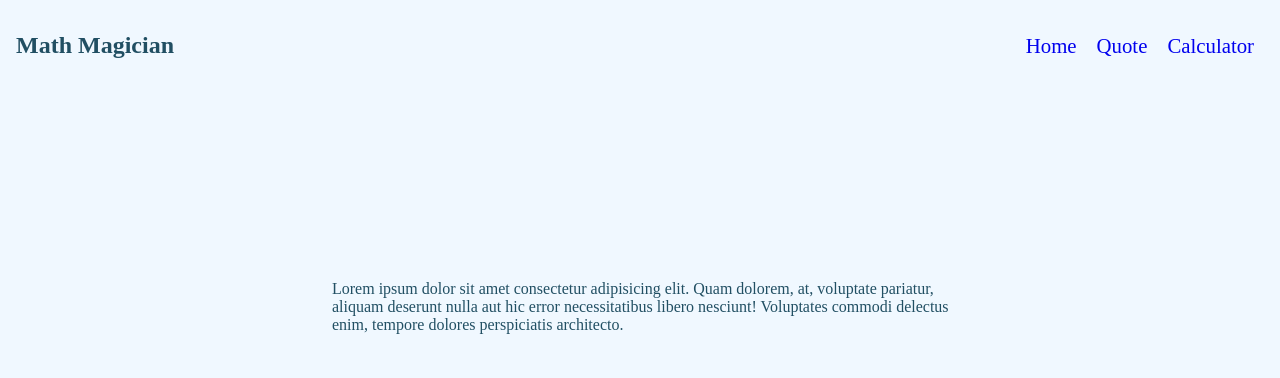
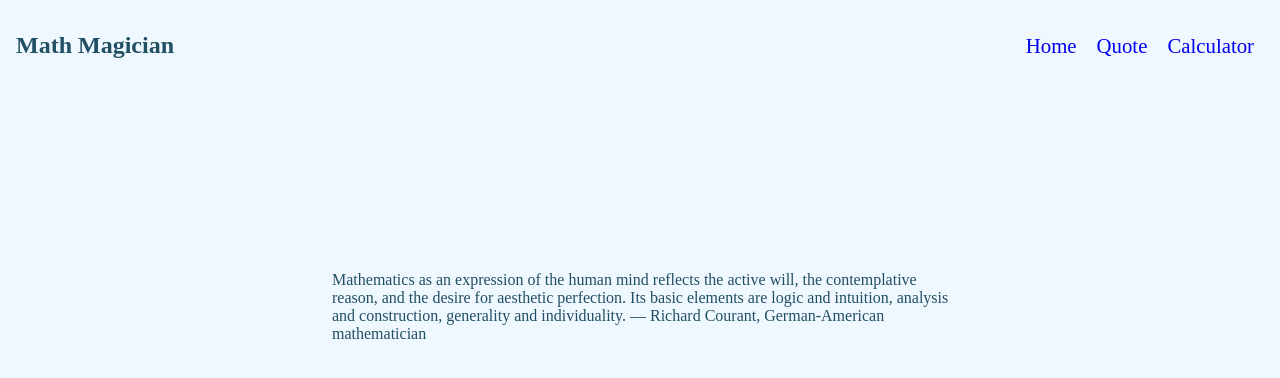
Before and after one commit to uezekiel-mufin/math-magician, a React (Create React App) app: page /quote in a window 1280 px wide. Shown: the top 378 px of the page. Built offline with nearby package versions, Linux system fonts and the light colour scheme.

Commit message:
edit the readme and add good mathematics quote to the quote component

```diff
--- a/src/components/Quote.jsx
+++ b/src/components/Quote.jsx
@@ -4,7 +4,8 @@ const Quote = () => {
   return (
     <div className='quote'>
       <p>
-        Lorem ipsum dolor sit amet consectetur adipisicing elit. Quam dolorem, at, voluptate pariatur, aliquam deserunt nulla aut hic error necessitatibus libero nesciunt! Voluptates commodi delectus enim, tempore dolores perspiciatis architecto.
+        Mathematics as an expression of the human mind reflects the active will, the contemplative reason, and the desire for aesthetic perfection. Its basic elements are logic and intuition, analysis and construction, generality and individuality.
+        — Richard Courant, German-American mathematician
       </p>
     </div>
   )
```
Also changed, not shown: 1 other file (tests, documents, lock files or other folders).
